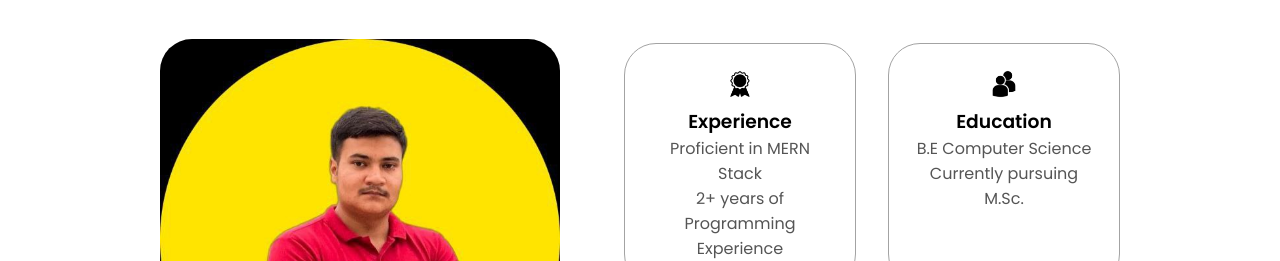
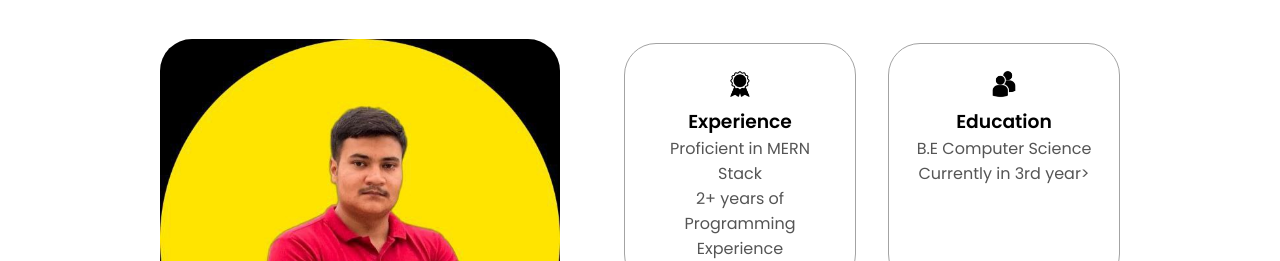
Before and after one commit to CODExBEAST/Professional-repo, a plain HTML site: page index.htm in a window 1280 px wide. Shown: the part 1080-1341 px from the top of the page. Drawn offline with Linux system fonts and the light colour scheme.

Commit message:
Update index.htm

```diff
--- a/index.htm
+++ b/index.htm
@@ -98,7 +98,7 @@
                 class="icon"
               />
               <h3>Education</h3>
-              <p>B.E Computer Science<br />Currently pursuing M.Sc.</p>
+              <p>B.E Computer Science<br />Currently in 3rd year>
             </div>
           </div>
           <div class="text-container">
```
